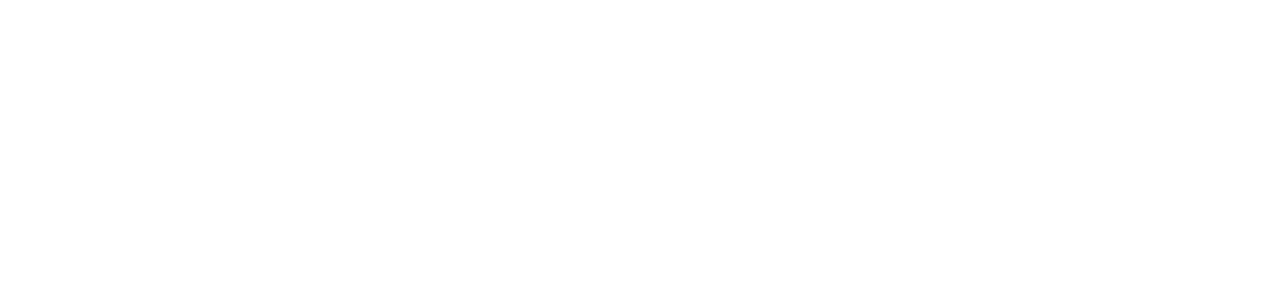
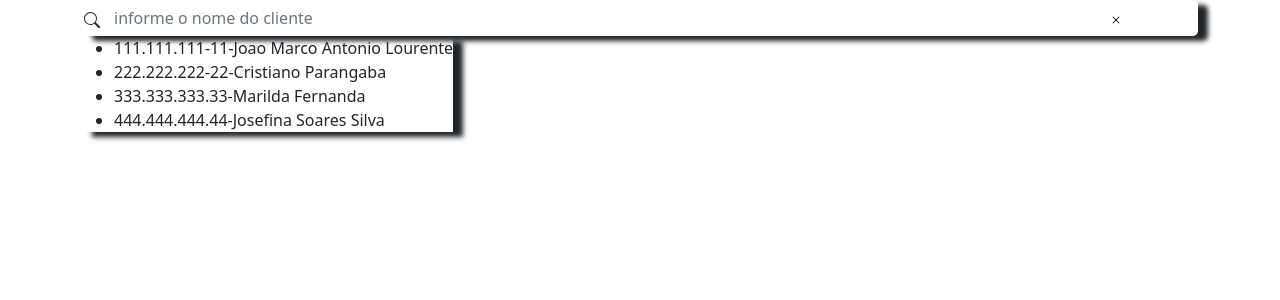
Before and after one commit to carvalhotkeys/frontendpfsii, a React (Create React App) app: page /buscar in a window 1280 px wide. Before the commit this address had no page. Shown: the top 300 px of the page. Built offline with nearby package versions, Linux system fonts and the light colour scheme.

Commit message:
troca
adms

```diff
--- a/src/App.js
+++ b/src/App.js
@@ -2,15 +2,38 @@
 import TelaHome from './telas/TelaHome';
 import TelaConsulta from './telas/TelaConsulta';
 import TelaContato from './telas/TelaContato';
-import TelaNovoEvento from './telas/TelaNovoEvento';
+import BarraBusca from './componentes/BarraBusca';
+import CaixaSelecao from './componentes/CaixaSelecao';
 import TelaCadastroIntegrante from './telas/TelaCadastroIntegrante';
 import TelaCadastroMusica from './telas/TelaCadastroMusica';
 import TelaCadastroFuncao from './telas/TelaCadastroFuncao';
 import TelaCadastroMaterial from './telas/TelaCadastroMaterial';
-
-
+import { useState } from 'react';
+                              // dados fake
+const listaClientes = [
+  {
+    cpf:"111.111.111-11",
+    nome:"Joao Marco Antonio Lourente"
+  },
+  {
+    cpf:"222.222.222-22",
+    nome:"Cristiano Parangaba"
+  },
+  {
+    cpf:"333.333.333.33",
+    nome:"Marilda Fernanda"
+  },
+  {
+    cpf:"444.444.444.44",
+    nome:"Josefina Soares Silva"
+  }
+]
+                                          //dados real : http://localhost:3040/integrante ou material ou funcao
 function App() {
+  const [clienteSelecionado, setClienteSElecionado] = useState({});
+  const [produtoSelecionado, setProdutoSelecionado] = useState({});
   return (
+                                                                      /// SO TROCAR O FINAL PARA ACESSAR O BANCO material/integrante/funcao  NO ENDERECO DA FONTE
     <div>
       <BrowserRouter>
         <Routes>
@@ -22,6 +45,8 @@
           <Route path='/materiais' exact element={<TelaCadastroMaterial/>}/>
           <Route path='/contato' exact element={<TelaContato/>}/>
           <Route path='/consultas' exact element={<TelaConsulta/>}/>
+          <Route path='/buscar' exact element={<BarraBusca placeHolder={'informe o nome do cliente'} dados={listaClientes} campoChave={"cpf"} campoBusca={"nome"} funcaoSelecao={setClienteSElecionado}  valor={""}/>}/>
+          <Route path='/caixa' exact element={<CaixaSelecao enderecoFonteDados="https://fakestoreapi.com/products" campoChave="id" campoExibicao="title" funcaoSelecao={setProdutoSelecionado} />}/>
         </Routes>
       </BrowserRouter>
     </div>
--- a/src/componentes/BarraBusca.jsx
+++ b/src/componentes/BarraBusca.jsx
@@ -1,36 +1,45 @@
+import { useState, useRef } from 'react';
 import { Container, Form } from 'react-bootstrap';
-import { useState, useRef } from 'react';
 import './barraBusca.css';
-
-
 export default function BarraBusca({ placeHolder,
     dados,
     campoChave,
     campoBusca,
     funcaoSelecao,
     valor }) {
+
     const inputBusca = useRef();
+
     const [termoBusca, setTermoBusca] = useState(valor ? valor : "");
     const [dadosLista, setDadosLista] = useState(dados);
-    const [itemSelect, setItemSelect] = useState(false);
+    const [itemSelecionado, setItemSelecionado] = useState(false);
 
-    function filtraResultado() {
+    function filtrarResultado() {
+
         setDadosLista(dados.filter((item) => {
             return termoBusca.length > 1 ? item[campoBusca].toLowerCase().includes(termoBusca.toLowerCase()) : false
-        }));
+        }
+        )
+        );
         let componenteResultado = document.querySelector('[data-resultado]');
         if (dadosLista.length > 0) {
             componenteResultado.style.display = 'block';
         }
         else {
-            componenteResultado.style.display = 'none';
+            componenteResultado.style.display = "none";
         }
+
     }
 
     return (
         <Container>
             <div className='barra'>
-                <svg xmlns="http://www.w3.org/2000/svg" width="16" height="16" fill="currentColor" className="bi bi-search" viewBox="0 0 16 16">
+                <svg xmlns="http://www.w3.org/2000/svg"
+                    width="16"
+                    height="16"
+                    fill="currentColor"
+                    className="bi bi-search"
+                    viewBox="0 0 16 16">
                     <path d="M11.742 10.344a6.5 6.5 0 1 0-1.397 1.398h-.001c.03.04.062.078.098.115l3.85 3.85a1 1 0 0 0 1.415-1.414l-3.85-3.85a1.007 1.007 0 0 0-.115-.1zM12 6.5a5.5 5.5 0 1 1-11 0 5.5 5.5 0 0 1 11 0z" />
                 </svg>
                 <Form.Control
@@ -40,42 +49,51 @@
                     value={termoBusca}
                     required
                     onChange={e => {
-                        setTermoBusca(e.target.value.toLocaleLowerCase());
-                        filtraResultado();
-                        if(!itemSelect){
-                            e.target.setAttribute('aria-invalid',true)
+                        setTermoBusca(e.target.value.toLowerCase());
+                        filtrarResultado();
+                        if (!itemSelecionado) {
+
+                            e.target.setAttribute('aria-invalid', true);
                             e.target.setCustomValidity('erro');
                         }
-                        else{
+                        else {
                             e.target.removeAttribute('aria-invalid');
                             e.target.setCustomValidity("");
                         }
-                    }}>
-
-
-                </Form.Control>
-                <svg xmlns="http://www.w3.org/2000/svg" width="16" height="16" fill="currentColor" className="bi bi-x" viewBox="0 0 16 16">
-                    <path d="M4.646 4.646a.5.5 0 0 1 .708 0L8 7.293l2.646-2.647a.5.5 0 0 1 .708.708L8.707 8l2.647 2.646a.5.5 0 0 1-.708.708L8 8.707l-2.646 2.647a.5.5 0 0 1-.708-.708L7.293 8 4.646 5.354a.5.5 0 0 1 0-.708z" onClick={()=>{
+                    }}
+                ></Form.Control>
+                <svg xmlns="http://www.w3.org/2000/svg"
+                    width="16"
+                    height="16"
+                    fill="currentColor"
+                    className="bi bi-x"
+                    viewBox="0 0 16 16"
+                    onClick={() => {
                         setTermoBusca('');
-                        filtraResultado();
-                        setItemSelect(false);
+                        filtrarResultado();
+                        setItemSelecionado(false);
                         funcaoSelecao({});
-                        inputBusca.current.setAttribute('aria-invalid',true);
-                        inputBusca.current.setCustomValidity('erro');
-                    }} />
+                        inputBusca.current.setAttribute('aria-invalid', true);
+                        inputBusca.current.setCustomValidity("erro");
+                    }}
+                >
+                    <path d="M4.646 4.646a.5.5 0 0 1 .708 0L8 7.293l2.646-2.647a.5.5 0 0 1 .708.708L8.707 8l2.647 2.646a.5.5 0 0 1-.708.708L8 8.707l-2.646 2.647a.5.5 0 0 1-.708-.708L7.293 8 4.646 5.354a.5.5 0 0 1 0-.708z" />
                 </svg>
+            </div>
             <div className='resultado'>
                 <ul data-resultado>
                     {
                         dadosLista.map(item => {
+
                             return <li key={item[campoChave]}
                                 onClick={() => {
                                     setTermoBusca(item[campoBusca]);
-                                        setItemSelect(true);
+                                    setItemSelecionado(true);
                                     funcaoSelecao(item);
+
                                     inputBusca.current.setCustomValidity("");
                                     let componenteResultado = document.querySelector('[data-resultado]');
-                                        componenteResultado.style.display = 'none';
+                                    componenteResultado.style.display = "none";
                                 }}>
                                 {
                                     item[campoChave] + '-' + item[campoBusca]
@@ -85,7 +103,7 @@
                     }
                 </ul>
             </div>
-            </div>
-        </Container>
+        </Container >
     );
+
 }
--- /dev/null
+++ b/src/componentes/CaixaSelecao.jsx
@@ -0,0 +1,76 @@
+import { useEffect, useState } from "react";
+import { Container, Col, Form, Row, Spinner } from "react-bootstrap";
+
+export default function CaixaSelecao({ enderecoFonteDados,
+    campoChave,
+    campoExibicao,
+    funcaoSelecao }) {
+    const [valorSelecionado, setValorSelecionado] = useState({
+        [campoChave]: 0,
+        [campoExibicao]:"Não foi possível obter os dados do backend"
+    });
+    const [carregandoDados, setCarregandoDados] = useState(false);
+    const [dados, setDados] = useState([]);
+
+    useEffect(() => {
+        try {
+            setCarregandoDados(true);
+            fetch(enderecoFonteDados, { method: "GET" }).then((resposta) => {
+                if (resposta.ok) {
+                    return resposta.json();
+                }
+                else {
+                    return ([{
+                        [campoChave]: 0,
+                        [campoExibicao]:"Não foi possível obter os dados do backend"
+                    }
+                    ]);
+                }
+            }).then((listaDados) => {
+                setCarregandoDados(false);
+                setDados(listaDados);
+                if (listaDados.length > 0){
+                   setValorSelecionado(listaDados[0]);
+                   funcaoSelecao(listaDados[0]);
+                }
+            });
+        } catch(erro){
+            setCarregandoDados(false);
+            setDados([{
+                       [campoChave]: 0,
+                       [campoExibicao]: "Não foi possível obter os dados do backend: " + erro.message
+                      }
+                    ]);
+        }
+    }, []);
+
+    return (
+        <Container border>
+            <Row>
+                <Col md={11}>
+                    <Form.Select
+                                 onChange={(evento) => {
+                                    const itemSelecionado = evento.currentTarget.value;
+
+                                    const pos = dados.map((item) => item[campoChave].toString()).indexOf(itemSelecionado);
+                                    setValorSelecionado(dados[pos]);
+                                    funcaoSelecao(dados[pos]);
+                                 }}>
+                        {
+                            dados.map((item) => {
+                                return <option key={item[campoChave]}
+                                               value={item[campoChave]}>
+                                                {item[campoExibicao]}
+                                       </option>
+                            })
+                        }
+
+                    </Form.Select>
+                </Col>
+                <Col md={1}>
+                    <Spinner className={carregandoDados ? "visible" : "invisible"}></Spinner>
+                </Col>
+            </Row>
+        </Container>
+    );
+}
--- a/src/templates/Navbar.js
+++ b/src/templates/Navbar.js
@@ -18,6 +18,8 @@
               <LinkContainer to="/funcoes"><NavDropdown.Item>Funções</NavDropdown.Item></LinkContainer>
               <LinkContainer to="/musicas"><NavDropdown.Item>Musicas</NavDropdown.Item></LinkContainer>
               <LinkContainer to="/materiais"><NavDropdown.Item>Materiais</NavDropdown.Item></LinkContainer>
+              <LinkContainer to="/buscar"><NavDropdown.Item>Buscar</NavDropdown.Item></LinkContainer>
+              <LinkContainer to="/caixa"><NavDropdown.Item>Caixa Select</NavDropdown.Item></LinkContainer>
             </NavDropdown>
             <LinkContainer to="/contato"><Nav.Link>Contato</Nav.Link></LinkContainer>
           </Nav>
```
Lines whose indentation alone changed are shown as unchanged.
